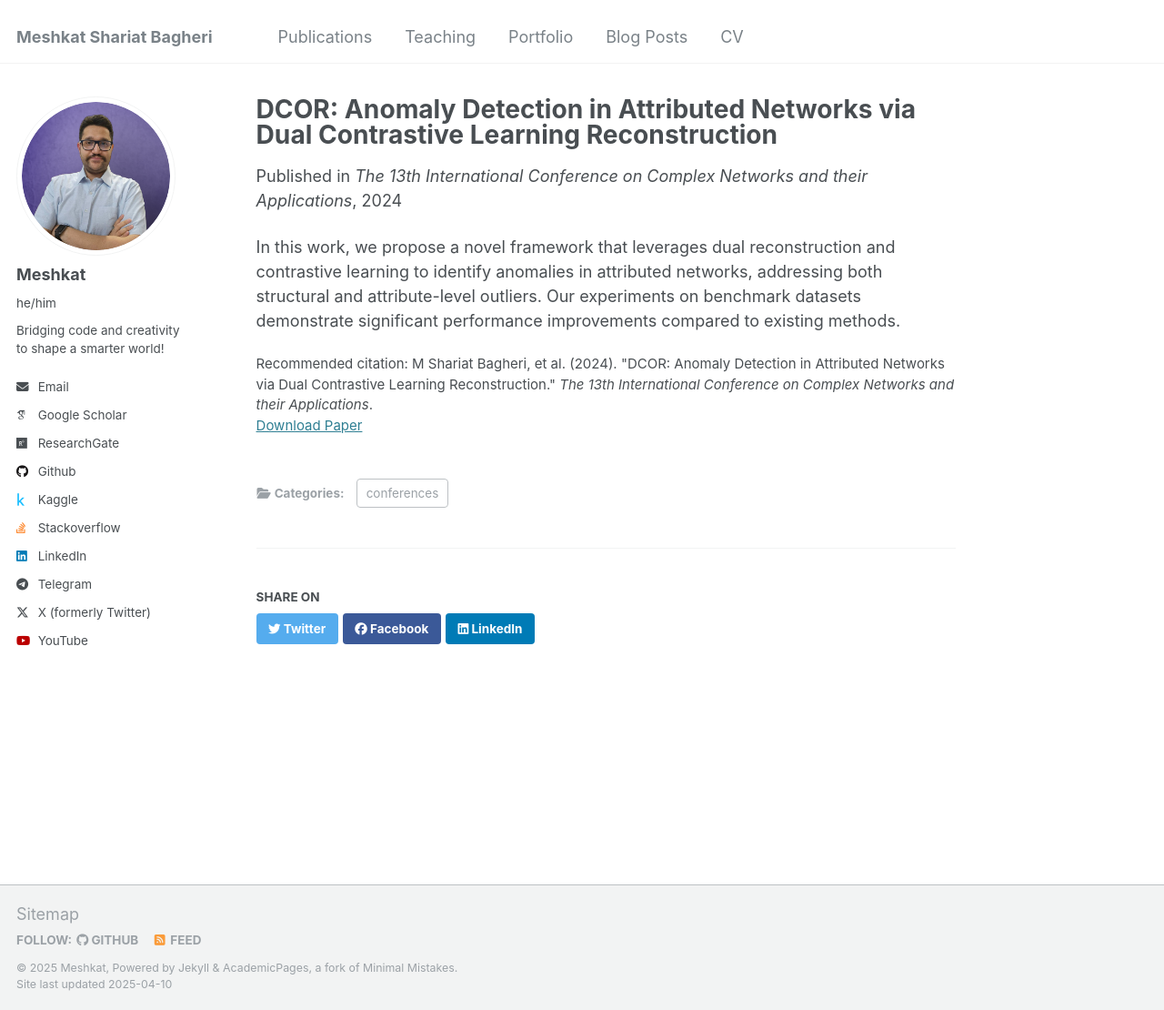
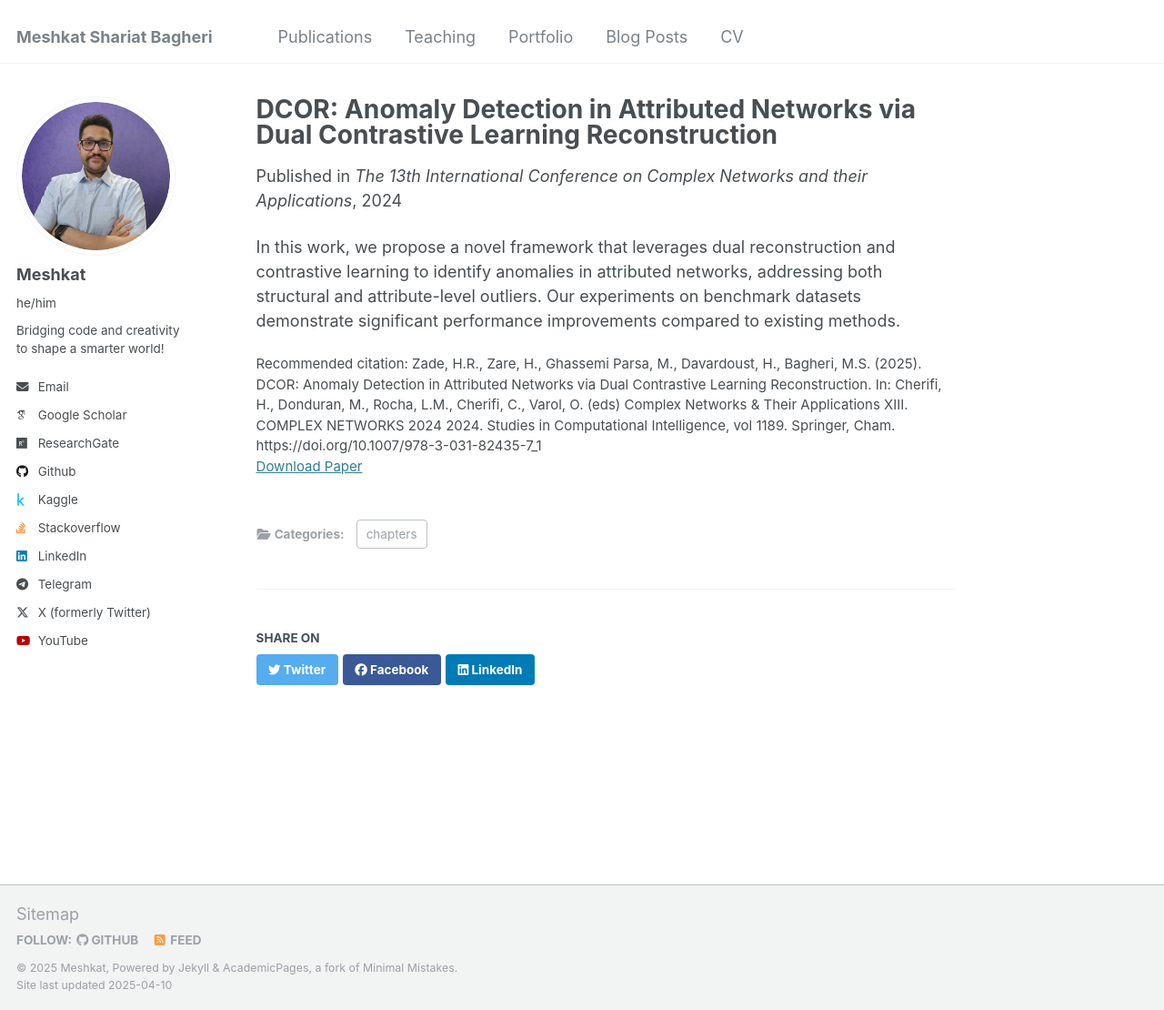
Before and after one commit to MeshkatShB/meshkatshb.github.io, a Jekyll site: the page built from _publications/DCOR.md, in a window 1280 px wide and 1110 px high. Shown: the whole window at 91% size. Built offline with Jekyll 4.4.1, drawn with Linux system fonts in a browser that asks for light colours; some web fonts are replaced.

Commit message:
feat: add springer link for dcor paper and update citation

```diff
--- a/_publications/DCOR.md
+++ b/_publications/DCOR.md
@@ -1,13 +1,13 @@
 ---
 title: "DCOR: Anomaly Detection in Attributed Networks via Dual Contrastive Learning Reconstruction"
 collection: publications
-category: conferences
+category: chapters
 permalink: /publication/DCOR
 excerpt: # "This paper is about fixing template issue #693."
 date: 2024-02-17
 venue: "The 13th International Conference on Complex Networks and their Applications"
-paperurl: "https://www.researchgate.net/profile/Hossein-Rafiee-Zade-2/publication/387295436_DCOR_Anomaly_Detection_in_Attributed_Networks_via_Dual_Contrastive_Learning_Reconstruction/links/676695cd00aa3770e0b28942/DCOR-Anomaly-Detection-in-Attributed-Networks-via-Dual-Contrastive-Learning-Reconstruction.pdf?origin=publicationDetail&_sg%5B0%5D=hTHSPusOG5KW8JTnVj0iaAUCzL4IFcS8bQykPXcPrbEnc31_eW1hP1MEiQj9JsBUzVMnxbLOVLJXz0Agv-Jl-Q.Demw1cY6sef4RvF-NADRtE50KQE93cPX57UzGj3jpb5sW2_bo3HgxvMnaRnjHZUenK4sOXqGy_yJme0mAYfUVw&_sg%5B1%5D=EstgpsWWohKjlvNPkcVCciExex77JjYJXmrNBogYtSMxXFXsAXOnOmPPYypWQiXFXFhttNAb7-QvGT5tQPPyTfCTRFe70vf7wvJV3rsIUxUT.Demw1cY6sef4RvF-NADRtE50KQE93cPX57UzGj3jpb5sW2_bo3HgxvMnaRnjHZUenK4sOXqGy_yJme0mAYfUVw&_iepl=&_rtd=eyJjb250ZW50SW50ZW50IjoibWFpbkl0ZW0ifQ%3D%3D&_tp=eyJjb250ZXh0Ijp7ImZpcnN0UGFnZSI6InB1YmxpY2F0aW9uIiwicGFnZSI6InB1YmxpY2F0aW9uIiwicG9zaXRpb24iOiJwYWdlSGVhZGVyIn19"
-citation: "M Shariat Bagheri, et al. (2024). &quot;DCOR: Anomaly Detection in Attributed Networks via Dual Contrastive Learning Reconstruction.&quot; <i>The 13th International Conference on Complex Networks and their Applications</i>."
+paperurl: "https://link.springer.com/chapter/10.1007/978-3-031-82435-7_1"
+citation: "Zade, H.R., Zare, H., Ghassemi Parsa, M., Davardoust, H., Bagheri, M.S. (2025). DCOR: Anomaly Detection in Attributed Networks via Dual Contrastive Learning Reconstruction. In: Cherifi, H., Donduran, M., Rocha, L.M., Cherifi, C., Varol, O. (eds) Complex Networks & Their Applications XIII. COMPLEX NETWORKS 2024 2024. Studies in Computational Intelligence, vol 1189. Springer, Cham. https://doi.org/10.1007/978-3-031-82435-7_1"
 ---
 
 In this work, we propose a novel framework that leverages dual reconstruction and contrastive learning to identify anomalies in attributed networks, addressing both structural and attribute-level outliers. Our experiments on benchmark datasets demonstrate significant performance improvements compared to existing methods.
```
